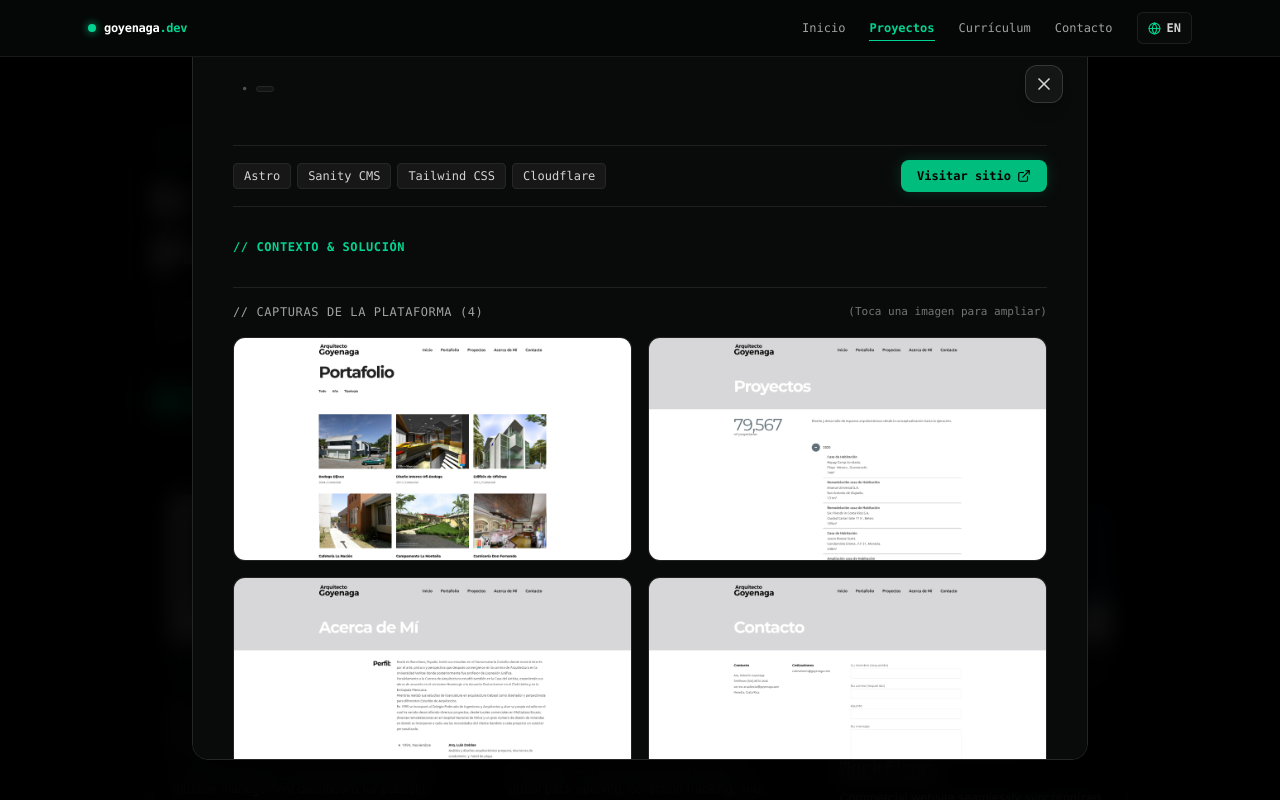
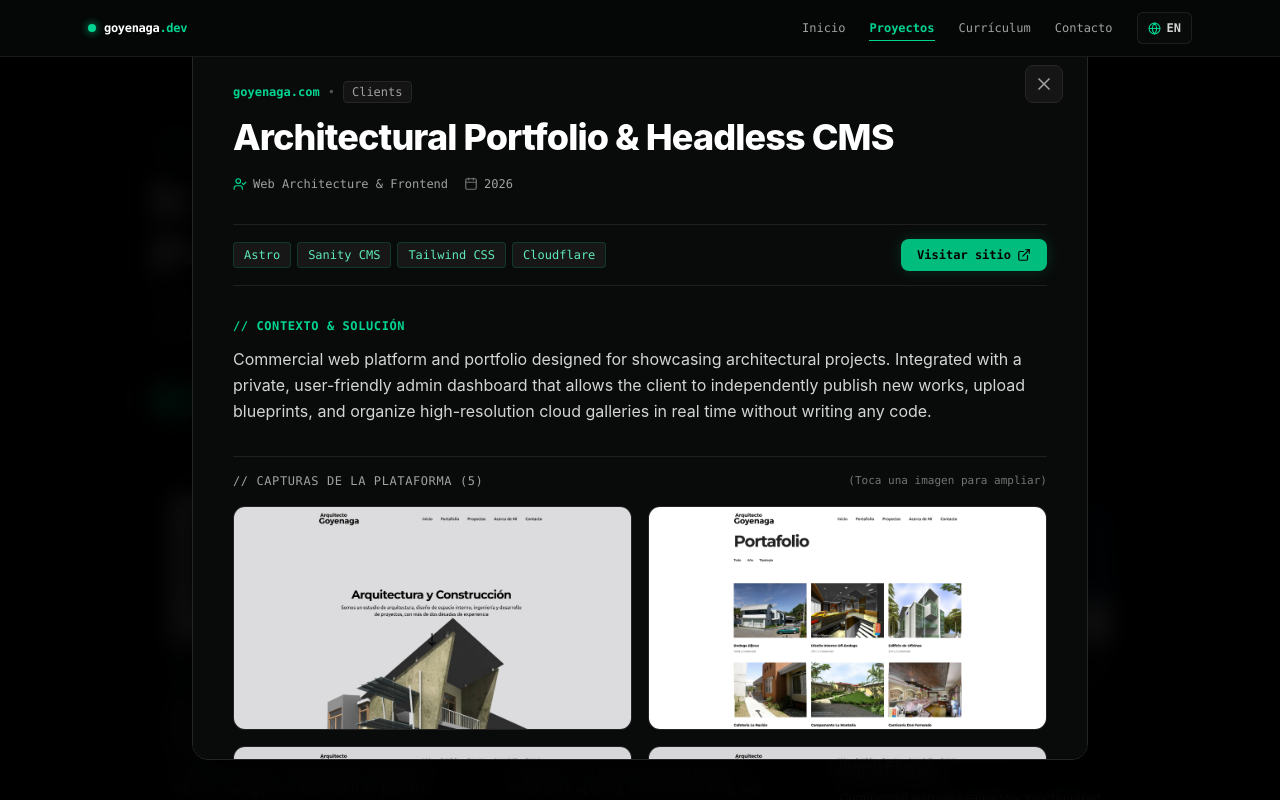
Before and after one commit to NachoGoyenaga/Goyenaga.dev, a React (Vite) app in the folder goyenagadev/: page /proyectos in a window 1280 px wide. Both pictures are taken after a click on the element 306 px from the left and 700 px from the top of the page. Shown: the top 800 px of the page. Built offline with nearby package versions, Linux system fonts and the light colour scheme.

Commit message:
Include project thumbnails in modal gallery
Build the gallery from the project thumbnail and captures, and use provided content with project fields as fallbacks. Adjust the lightbox controls and modal spacing.

```diff
--- a/goyenagadev/src/components/ui/ProjectModal.jsx
+++ b/goyenagadev/src/components/ui/ProjectModal.jsx
@@ -1,21 +1,32 @@
 import { useState, useEffect, useCallback } from 'react';
 import { X, ExternalLink, Calendar, UserCheck, Code2, ZoomIn, ChevronLeft, ChevronRight } from 'lucide-react';
 
-export default function ProjectModal({ project, lang = 'es', onClose }) {
+export default function ProjectModal({ project, content = {}, onClose }) {
   const [activePhotoIndex, setActivePhotoIndex] = useState(null);
 
-  const gallery = Array.isArray(project?.gallery) ? project.gallery : [];
-  const hasPhotos = gallery.length > 0;
+  // Unificamos la miniatura (portada) + el resto de capturas de forma dinámica
+  const rawGallery = Array.isArray(project?.gallery) ? project.gallery : [];
+  const allPhotos = [
+    ...(project?.thumbnail ? [project.thumbnail] : []),
+    ...rawGallery.filter((img) => img !== project?.thumbnail)
+  ];
+  const hasPhotos = allPhotos.length > 0;
 
+  // Leer tags técnicos
+  const tags = Array.isArray(project?.tags)
+    ? project.tags
+    : (Array.isArray(content.tags) ? content.tags : []);
+
+  // Navegación de fotos
   const handlePrev = useCallback((e) => {
     if (e) e.stopPropagation();
-    setActivePhotoIndex((prev) => (prev > 0 ? prev - 1 : gallery.length - 1));
-  }, [gallery.length]);
+    setActivePhotoIndex((prev) => (prev > 0 ? prev - 1 : allPhotos.length - 1));
+  }, [allPhotos.length]);
 
   const handleNext = useCallback((e) => {
     if (e) e.stopPropagation();
-    setActivePhotoIndex((prev) => (prev < gallery.length - 1 ? prev + 1 : 0));
-  }, [gallery.length]);
+    setActivePhotoIndex((prev) => (prev < allPhotos.length - 1 ? prev + 1 : 0));
+  }, [allPhotos.length]);
 
   useEffect(() => {
     const handleKeyDown = (e) => {
@@ -28,64 +39,57 @@ export default function ProjectModal({ project, lang = 'es', onClose }) {
       }
     };
 
-    // Bloqueo de scroll seguro para iOS
     document.body.style.overflow = 'hidden';
     window.addEventListener('keydown', handleKeyDown);
     return () => {
-      document.body.style.overflow = '';
+      document.body.style.overflow = 'unset';
       window.removeEventListener('keydown', handleKeyDown);
     };
   }, [onClose, activePhotoIndex, handlePrev, handleNext]);
 
   if (!project) return null;
-  const content = project[lang] || project.es || {};
 
   return (
-    /* z-[9999] y safe-area padding para quedar por encima de cualquier barra de Safari y Navbar */
     <div
-      className="fixed inset-0 flex items-center justify-center p-3 sm:p-6 md:p-10 pt-safe pb-safe z-[9999]"
-      style={{
-        zIndex: 9999,
-        paddingTop: 'max(1rem, env(safe-area-inset-top))',
-        paddingBottom: 'max(1rem, env(safe-area-inset-bottom))'
-      }}
+      className="fixed inset-0 flex items-center justify-center p-3 sm:p-6 md:p-10 pt-16 sm:pt-6 pb-6 z-[9999]"
+      style={{ zIndex: 9999 }}
     >
-      {/* Fondo oscuro exterior con cierre al toque */}
+      {/* Fondo oscuro */}
       <div
         className="fixed inset-0 bg-black/90 backdrop-blur-md transition-opacity"
         onClick={onClose}
       />
 
-      {/* Contenedor del Modal: max-h-[85dvh] para contemplar la barra dinámica de Safari */}
+      {/* Contenedor del Modal */}
       <div
-        className="relative w-full max-w-4xl max-h-[85dvh] sm:max-h-[90vh] overflow-y-auto rounded-2xl border border-neutral-800 bg-[#090b0a] p-5 sm:p-8 md:p-10 shadow-[0_0_50px_rgba(0,0,0,0.95)] z-10 space-y-6 sm:space-y-8"
+        className="relative w-full max-w-4xl max-h-[85vh] sm:max-h-[90vh] overflow-y-auto rounded-2xl border border-neutral-800 bg-[#090b0a] p-5 sm:p-8 md:p-10 shadow-[0_0_50px_rgba(0,0,0,0.9)] z-10 space-y-6 sm:space-y-8"
         style={{
           scrollbarWidth: 'thin',
           scrollbarColor: '#262626 #090b0a',
-          WebkitOverflowScrolling: 'touch' // Desplazamiento fluido nativo en iOS
+          WebkitOverflowScrolling: 'touch'
         }}
       >
-        {/* Botón Cerrar Modal flotante fijo a la tarjeta */}
+        {/* Botón Cerrar Modal principal */}
         <button
           onClick={onClose}
-          className="absolute top-4 right-4 sm:top-6 sm:right-6 p-2 rounded-xl text-neutral-300 hover:text-white bg-neutral-900/90 hover:bg-neutral-800 border border-neutral-700/80 transition-colors z-20 shadow-lg"
+          className="absolute top-4 right-4 sm:top-6 sm:right-6 p-2 rounded-lg text-neutral-400 hover:text-white bg-neutral-900/90 hover:bg-neutral-800 border border-neutral-800 transition-colors z-20"
           aria-label="Cerrar modal"
         >
           <X className="w-5 h-5" />
         </button>
 
         {/* Encabezado */}
-        <div className="space-y-3 pt-1 sm:pt-0 pr-12">
+        <div className="space-y-3 pt-2 sm:pt-0 pr-10">
           <div className="flex flex-wrap items-center gap-2 text-xs font-mono">
-            <span className="text-emerald-400 font-semibold">{content.client}</span>
+            <span className="text-emerald-400 font-semibold">{content.client || project.client}</span>
             <span className="text-neutral-600">•</span>
             <span className="text-neutral-400 bg-neutral-900/80 px-2 py-0.5 rounded border border-neutral-800">
-              {content.category}
+              {content.category || project.category}
             </span>
           </div>
 
           <h1 className="text-2xl sm:text-4xl font-extrabold text-white tracking-tight font-sans leading-tight">
-            {content.title}
+            {content.title || project.title}
           </h1>
 
           <div className="flex flex-wrap gap-4 pt-1 text-xs font-mono text-neutral-400">
@@ -107,10 +111,10 @@ export default function ProjectModal({ project, lang = 'es', onClose }) {
         {/* Tags Técnicos y Enlaces */}
         <div className="flex flex-col sm:flex-row sm:items-center justify-between gap-4 py-3.5 border-y border-neutral-800/80">
           <div className="flex flex-wrap gap-1.5">
-            {Array.isArray(project.tags) && project.tags.map((tag) => (
+            {tags.map((tag) => (
               <span
                 key={tag}
-                className="text-[11px] sm:text-xs font-mono px-2.5 py-1 rounded bg-neutral-900 text-neutral-300 border border-neutral-800"
+                className="text-[11px] sm:text-xs font-mono px-2.5 py-1 rounded bg-neutral-900 text-emerald-300 border border-emerald-500/20"
               >
                 {tag}
               </span>
@@ -149,7 +153,7 @@ export default function ProjectModal({ project, lang = 'es', onClose }) {
             // Contexto & Solución
           </h2>
           <p className="text-neutral-300 text-sm sm:text-base leading-relaxed font-sans">
-            {content.description}
+            {content.description || project.description}
           </p>
         </div>
 
@@ -158,7 +162,7 @@ export default function ProjectModal({ project, lang = 'es', onClose }) {
           <div className="space-y-4 pt-4 border-t border-neutral-800/80">
             <div className="flex flex-col sm:flex-row sm:items-center justify-between gap-1">
               <h2 className="text-xs font-mono text-neutral-400 tracking-wider uppercase">
-                // Capturas de la plataforma ({gallery.length})
+                // Capturas de la plataforma ({allPhotos.length})
               </h2>
               <span className="text-[11px] font-mono text-neutral-500">
                 (Toca una imagen para ampliar)
@@ -166,7 +170,7 @@ export default function ProjectModal({ project, lang = 'es', onClose }) {
             </div>
 
             <div className="grid grid-cols-1 sm:grid-cols-2 gap-3 sm:gap-4">
-              {gallery.map((imgSrc, idx) => (
+              {allPhotos.map((imgSrc, idx) => (
                 <div
                   key={idx}
                   onClick={() => setActivePhotoIndex(idx)}
@@ -191,18 +195,18 @@ export default function ProjectModal({ project, lang = 'es', onClose }) {
         )}
       </div>
 
-      {/* VISOR LIGHTBOX DE PANTALLA COMPLETA */}
+      {/* VISOR LIGHTBOX (PANTALLA COMPLETA) */}
       {activePhotoIndex !== null && hasPhotos && (
         <div
-          className="fixed inset-0 bg-black/98 backdrop-blur-2xl flex flex-col items-center justify-between p-3 sm:p-8 select-none z-[10000]"
-          style={{ zIndex: 10000 }}
+          className="fixed inset-0 bg-black/98 backdrop-blur-2xl flex flex-col items-center justify-between p-3 sm:p-8 select-none z-[11000]"
+          style={{ zIndex: 11000 }}
           onClick={() => setActivePhotoIndex(null)}
         >
-          {/* Barra superior con botón de cerrar accesible en iPhone */}
-          <div className="w-full flex justify-end items-center py-2 px-1 z-30 pt-safe">
+          {/* BARRA SUPERIOR DEL VISOR CON MARGEN INFERIOR/SUPERIOR EXPANDIDO (pt-16 sm:pt-4) */}
+          <div className="w-full flex justify-end items-center py-4 px-4 sm:px-2 z-50 pt-16 sm:pt-4">
             <button
               onClick={() => setActivePhotoIndex(null)}
-              className="p-2 sm:p-2.5 rounded-full text-neutral-300 hover:text-white bg-neutral-900/90 hover:bg-neutral-800 border border-neutral-700 transition-colors shadow-lg"
+              className="p-3 sm:p-2.5 rounded-full text-white hover:text-emerald-400 bg-neutral-900 hover:bg-neutral-800 border border-neutral-700 transition-colors shadow-2xl"
               aria-label="Cerrar visor"
             >
               <X className="w-6 h-6" />
@@ -210,47 +214,47 @@ export default function ProjectModal({ project, lang = 'es', onClose }) {
           </div>
 
           {/* Área Central: Foto y Controles */}
-          <div className="relative w-full flex-grow flex items-center justify-center max-w-5xl px-2 sm:px-12">
-            {gallery.length > 1 && (
+          <div className="relative w-full flex-grow flex items-center justify-center max-w-5xl px-2 sm:px-12 my-auto">
+            {allPhotos.length > 1 && (
               <button
                 onClick={handlePrev}
-                className="absolute left-1 sm:left-2 top-1/2 -translate-y-1/2 p-2 sm:p-3 rounded-full bg-black/75 sm:bg-neutral-900/80 hover:bg-neutral-800 text-neutral-300 hover:text-white border border-neutral-700/70 hover:border-emerald-500/50 transition-all shadow-xl z-30"
+                className="absolute left-1 sm:left-2 top-1/2 -translate-y-1/2 p-3 rounded-full bg-neutral-900/90 hover:bg-neutral-800 text-white border border-neutral-700 transition-all shadow-xl z-40"
                 aria-label="Foto anterior"
               >
-                <ChevronLeft className="w-5 h-5 sm:w-6 sm:h-6" />
+                <ChevronLeft className="w-6 h-6" />
               </button>
             )}
 
             <div
-              className="relative max-h-[70dvh] sm:max-h-[80vh] w-full flex items-center justify-center overflow-hidden rounded-lg sm:rounded-xl border border-neutral-800/80 bg-neutral-950 shadow-2xl"
+              className="relative max-h-[68vh] sm:max-h-[80vh] w-full flex items-center justify-center overflow-hidden rounded-lg sm:rounded-xl border border-neutral-800 bg-neutral-950 shadow-2xl"
               onClick={(e) => e.stopPropagation()}
             >
               <img
-                src={gallery[activePhotoIndex]}
+                src={allPhotos[activePhotoIndex]}
                 alt={`Foto ${activePhotoIndex + 1}`}
-                className="max-h-[68dvh] sm:max-h-[78vh] w-auto max-w-full object-contain"
+                className="max-h-[66vh] sm:max-h-[78vh] w-auto max-w-full object-contain"
               />
             </div>
 
-            {gallery.length > 1 && (
+            {allPhotos.length > 1 && (
               <button
                 onClick={handleNext}
-                className="absolute right-1 sm:right-2 top-1/2 -translate-y-1/2 p-2 sm:p-3 rounded-full bg-black/75 sm:bg-neutral-900/80 hover:bg-neutral-800 text-neutral-300 hover:text-white border border-neutral-700/70 hover:border-emerald-500/50 transition-all shadow-xl z-30"
+                className="absolute right-1 sm:right-2 top-1/2 -translate-y-1/2 p-3 rounded-full bg-neutral-900/90 hover:bg-neutral-800 text-white border border-neutral-700 transition-all shadow-xl z-40"
                 aria-label="Foto siguiente"
               >
-                <ChevronRight className="w-5 h-5 sm:w-6 sm:h-6" />
+                <ChevronRight className="w-6 h-6" />
               </button>
             )}
           </div>
 
-          {/* Indicador inferior */}
+          {/* Indicador numérico dinámico */}
           <div
-            className="my-2 px-4 py-1.5 rounded-full bg-neutral-900/90 border border-neutral-800 text-xs font-mono text-neutral-400 shadow-md z-30 mb-safe"
+            className="my-3 px-4 py-1.5 rounded-full bg-neutral-900/90 border border-neutral-800 text-xs font-mono text-neutral-400 shadow-md z-40"
             onClick={(e) => e.stopPropagation()}
           >
             <span className="text-emerald-400 font-semibold">{activePhotoIndex + 1}</span>
             <span className="mx-1 text-neutral-600">/</span>
-            <span>{gallery.length}</span>
+            <span>{allPhotos.length}</span>
           </div>
         </div>
       )}
```
